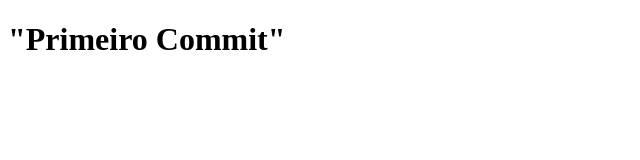
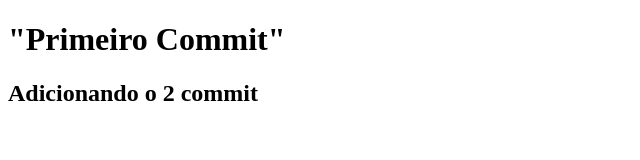
Before and after one commit to Xavees/atividade_osa, a plain HTML site: page index.html in a window 1280 px wide. Shown: the whole page, without its empty margins (0-640 px from the left). Drawn offline with Linux system fonts and the light colour scheme.

Commit message:
add o segundo commit por pedido do cleiton

```diff
--- a/index.html
+++ b/index.html
@@ -7,6 +7,7 @@
 </head>
 <body>
     <h1> "Primeiro Commit" </h1>
+    <h2> Adicionando o 2 commit </h2>
 
 
 
```
